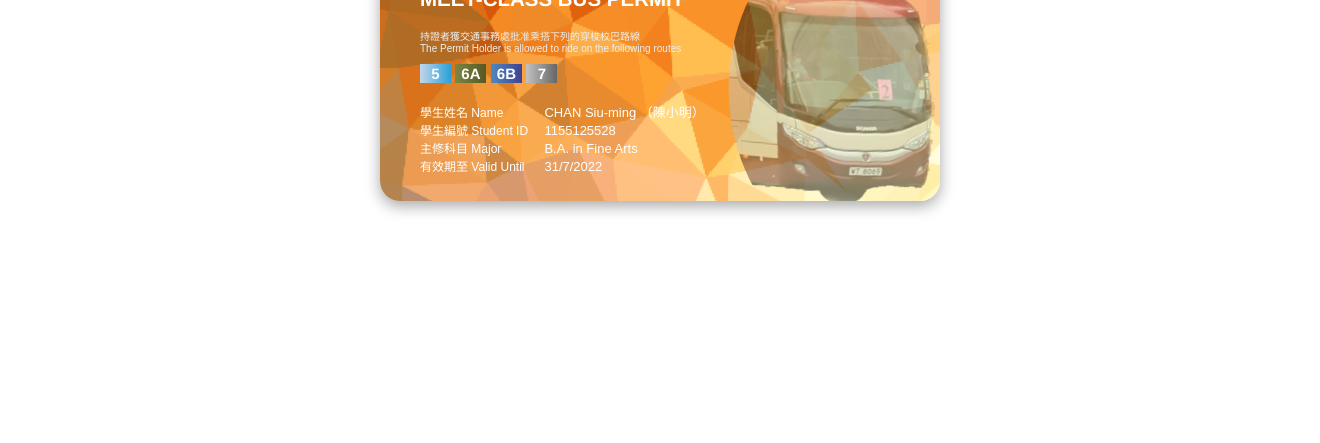
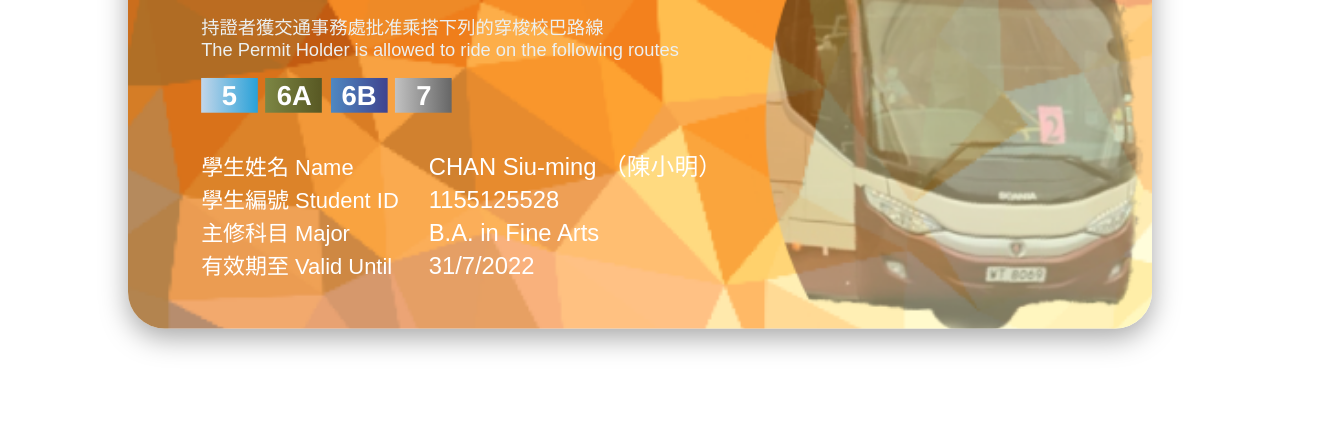
Before and after one commit to AnsonCheng03/CUHK_School_Bus_Permit, a plain HTML site: page savecard/index.html in a window 1280 px wide. Shown: the part 397-840 px from the top of the page, 1320 px wide, since content can reach past the window. After the commit the page ends 800 px from the top, so only its background shows below. Drawn offline with Linux system fonts and the light colour scheme.

Commit message:
Make download screen better

```diff
--- a/getcard/style.css
+++ b/getcard/style.css
@@ -14,6 +14,7 @@
     box-shadow: rgba(0, 0, 0, 0.35) 0px 5px 15px;
     color: #fff;
     text-align: left;
+    cursor: pointer;
 }
 
 
@@ -140,5 +141,5 @@
 .studatas .value {
     display: inline-block;
     font-size: 13px;
-    line-height: 13px;
+    line-height: 12px;
 }
--- a/savecard/index.html
+++ b/savecard/index.html
@@ -8,10 +8,7 @@
 
         body {
             display: flex;
-            min-height: 356px;
-            min-width: 560px;
             margin: 0;
-            padding: 20px;
             text-align: center;
             height: 100%;
             width: 100%;
--- a/savecard/script.js
+++ b/savecard/script.js
@@ -29,3 +29,11 @@ document.querySelector('.studatas .Name .value span').innerText = getParameterBy
 document.querySelector('.studatas .SID .value span').innerText = getParameterByName("SID") ? getParameterByName("SID")  : '1155125528'
 document.querySelector('.studatas .Major .value span').innerText = getParameterByName("Major") ? getParameterByName("Major")  : 'B.A. in Fine Arts'
 document.querySelector('.studatas .Valid .value span').innerText = getParameterByName("Valid") ? getParameterByName("Valid") : '31/7/2022'
+
+function resizecard() {
+    let size = window.innerWidth * 0.8 / 560;
+    document.querySelector('.card').style.transform = "scale(" + size + ")"
+}
+
+window.addEventListener('load', resizecard);
+window.addEventListener('resize', resizecard);
--- a/style.css
+++ b/style.css
@@ -10,6 +10,9 @@ html, body {
     box-sizing: border-box;
     background: linear-gradient(45deg, rgba(66, 180, 250, 0.5) 0%, rgba(60, 250, 200, 0.5) 100%);
 }
+
+::selection { background: transparent; }
+::-moz-selection { background: transparent; }
 
 .center {
     align-items: center;
@@ -145,6 +148,7 @@ button {
     -webkit-user-select: none;
     -ms-user-select: none;
     user-select: none;
+    cursor: pointer;
 }
 
 .download {
```
